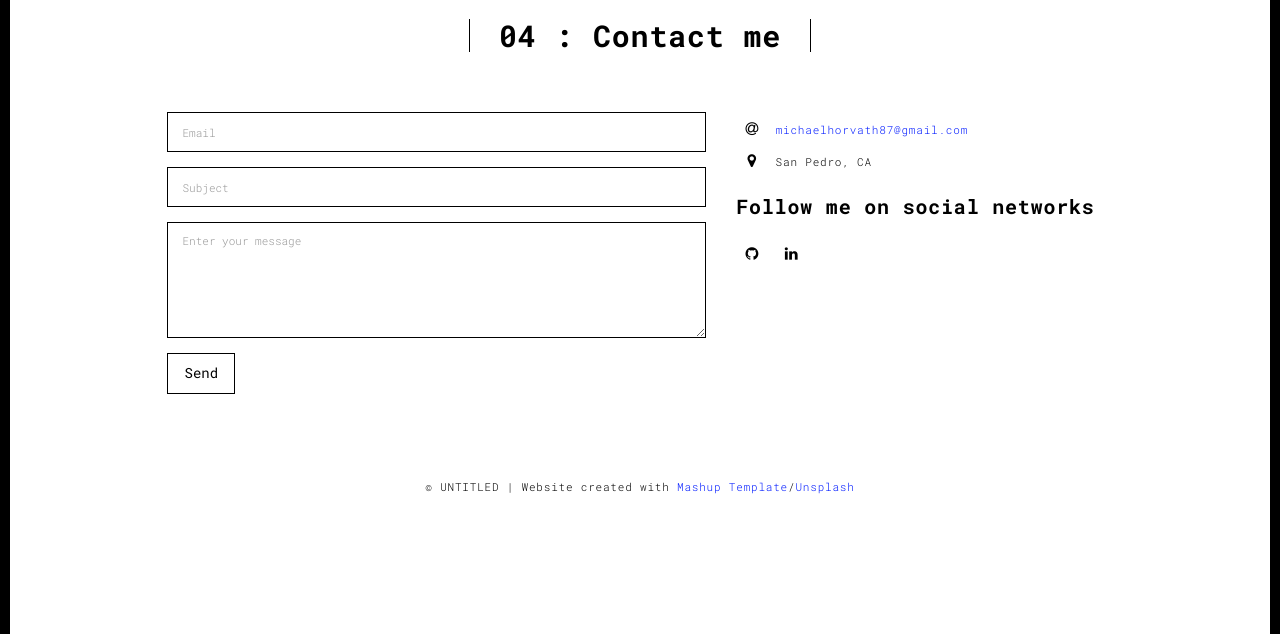
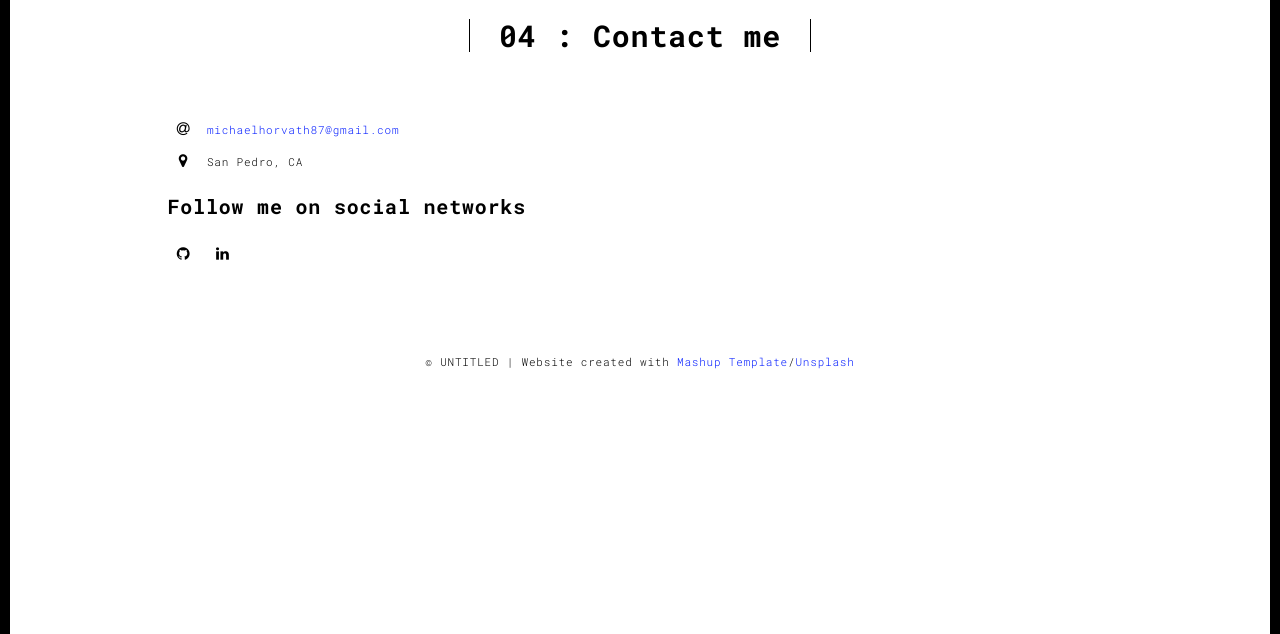
Before and after one commit to kwisatzheadache/portfolio, a Flask app: page /contact.html in a window 1280 px wide. Shown: the part 90-724 px from the top of the page. Run offline with Flask 3, Linux system fonts and the light colour scheme; some libraries are stand-ins or nearby versions.

Commit message:
remove spam box

```diff
--- a/templates/contact.html
+++ b/templates/contact.html
@@ -81,37 +81,6 @@
                   class="reveal-content"
                 >
                   <div class="row">
-                    <div class="col-md-7">
-                      <div class="form-group">
-                        <input
-                          name="email"
-                          type="email"
-                          class="form-control"
-                          id="email"
-                          placeholder="Email"
-                        />
-                      </div>
-                      <div class="form-group">
-                        <input
-                          name="subject"
-                          type="text"
-                          class="form-control"
-                          id="subject"
-                          placeholder="Subject"
-                        />
-                      </div>
-                      <div class="form-group">
-                        <textarea
-                          name="message"
-                          class="form-control"
-                          rows="5"
-                          placeholder="Enter your message"
-                        ></textarea>
-                      </div>
-                      <button type="submit" class="btn btn-default btn-lg">
-                        Send
-                      </button>
-                    </div>
                     <div class="col-md-5 address-container">
                       <ul class="list-unstyled">
                         <!-- <li>
```
